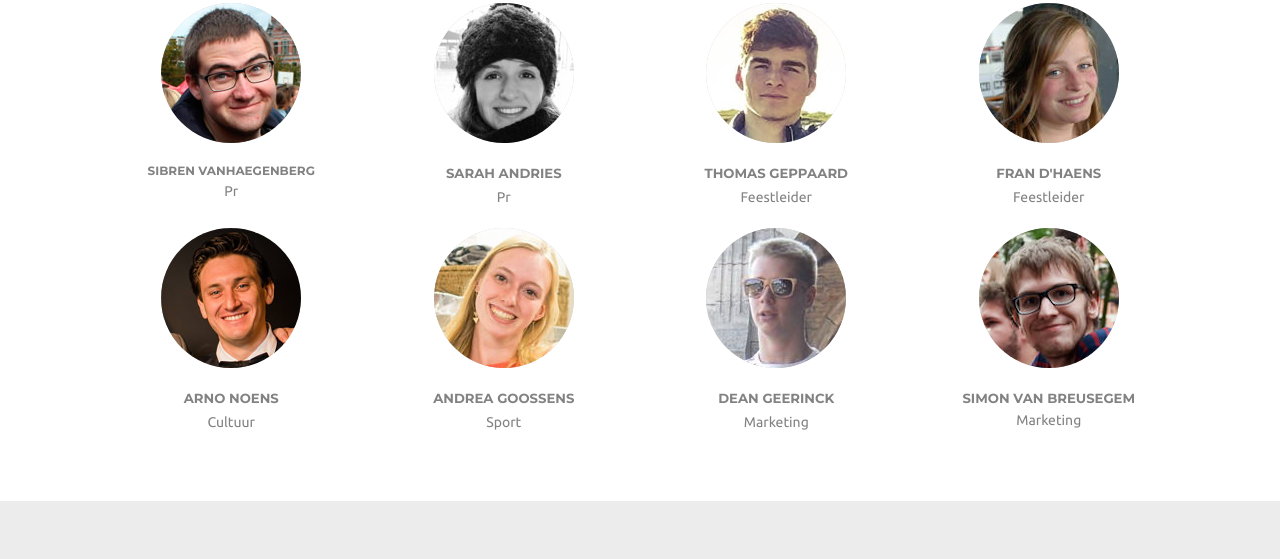
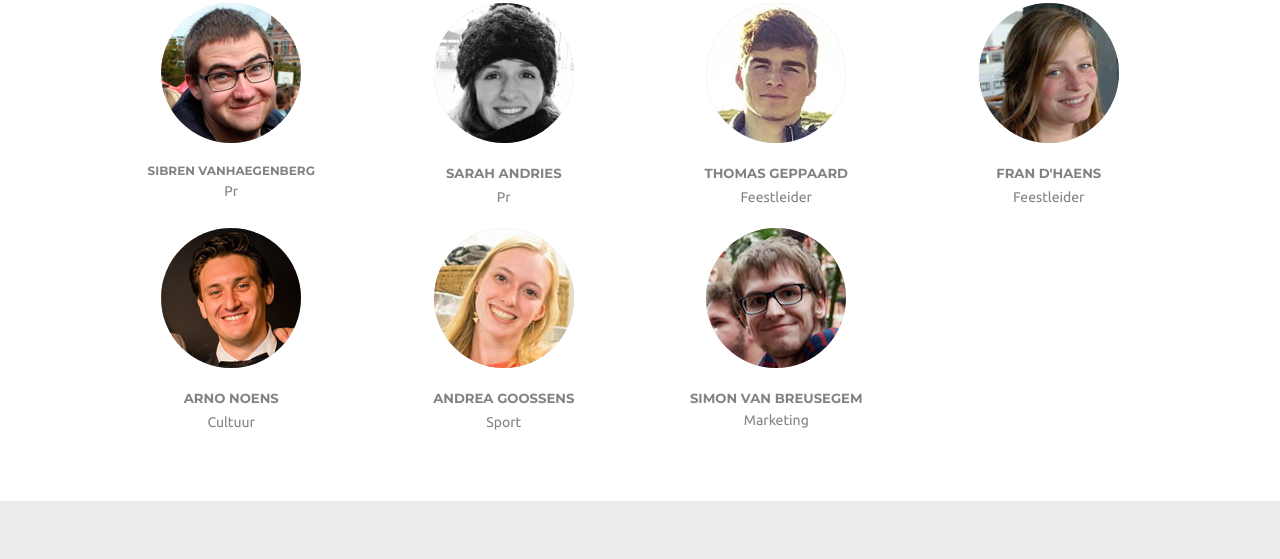
Before and after one commit to francisverhoeven/fristika, a plain HTML site: page index.html in a window 1280 px wide. Shown: the part 1683-2242 px from the top of the page. Drawn offline with Linux system fonts and the light colour scheme; some packages are replaced by stand-ins of ours.

Commit message:
Update index.html
remove Dean

```diff
--- a/index.html
+++ b/index.html
@@ -435,18 +435,6 @@
 
       <li class="col-6-m col-3-l">
         <div class="col-12-m no-float">
-          <a class="event-speaker" href="https://www.facebook.com/dean.geerinck" target="_blank">
-            <img class="block" src="img/dean.jpg" alt="Dean">
-          </a>
-          <h3 class="uppercase fs-6 pad-top-20"><a class="event-speaker-name" href="mailto:pr%40fristika%2Ebe?Subject=Dean%20-%20Informatie%20over%20..." target="_top">Dean Geerinck</a></h3>
-          <p>
-            Marketing
-          </p>
-        </div>
-      </li>
-
-      <li class="col-6-m col-3-l">
-        <div class="col-12-m no-float">
           <a class="event-speaker" href="https://www.facebook.com/simon.vanbreusegem" target="_blank">
             <img class="block" src="img/simon.jpg" alt="Simon">
           </a>
```
